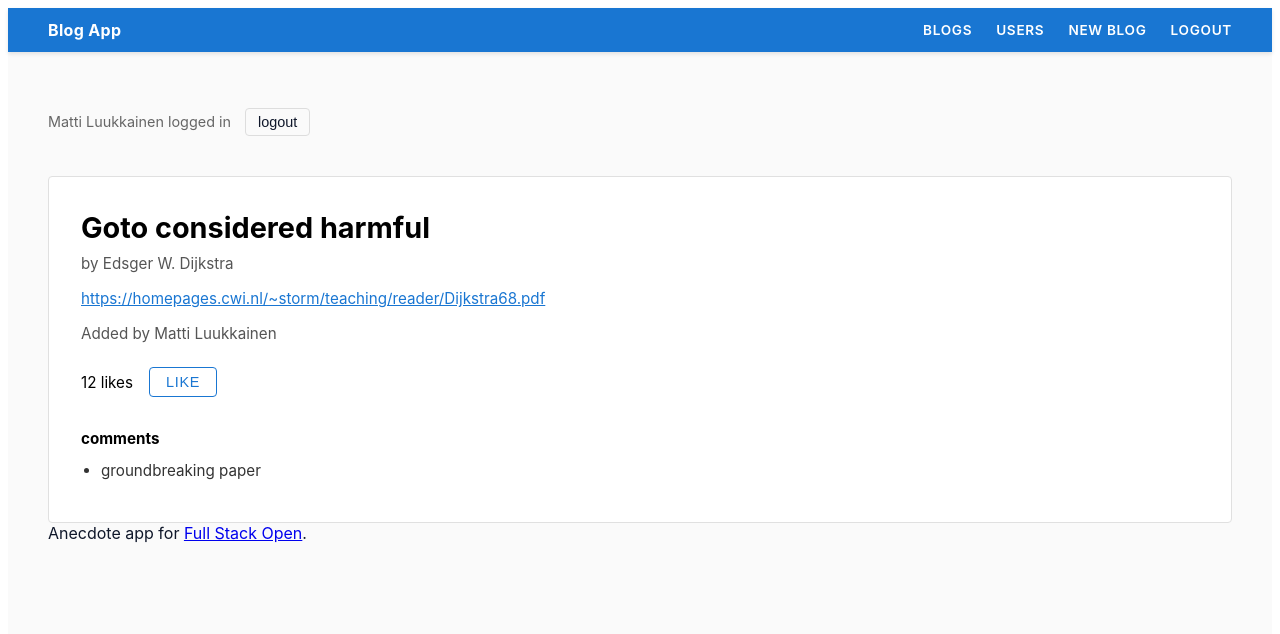
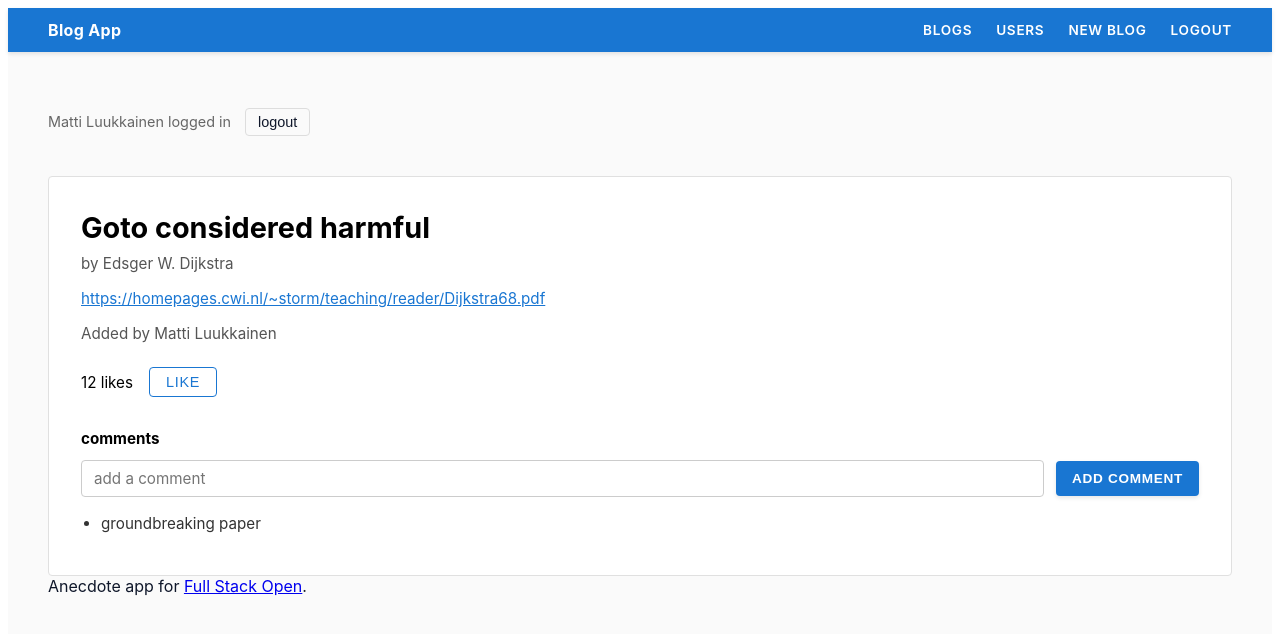
Before and after one commit to Henryabahenya/FullStackDevelopment, a React (Vite) app in the folder PART_7/routed-anecdotes/: page /blogs/5a28c4b9d4e2f301b2a3c4d5 in a window 1280 px wide. Shown: the top 634 px of the page. Built offline with nearby package versions, Linux system fonts and the light colour scheme.

Commit message:
feat: complete step 2 - implement comment submission form, integrate POST API, and fix createComment initialization

```diff
--- a/PART_7/routed-anecdotes/src/App.css
+++ b/PART_7/routed-anecdotes/src/App.css
@@ -248,3 +248,45 @@
   margin-bottom: 8px;
   line-height: 1.4;
 }
+
+.comment-form {
+  display: flex;
+  align-items: center;
+  gap: 12px;
+  margin-bottom: 16px;
+}
+
+.comment-input {
+  flex: 1;
+  border: 1px solid #ccc;
+  border-radius: 4px;
+  padding: 8px 12px;
+  font-size: 0.95rem;
+  font-family: inherit;
+}
+
+.comment-input:focus {
+  outline: none;
+  border-color: #1976d2;
+  box-shadow: 0 0 0 2px rgba(25, 118, 210, 0.1);
+}
+
+.comment-submit-button {
+  background: #1976d2;
+  border: none;
+  border-radius: 4px;
+  color: #ffffff;
+  padding: 10px 16px;
+  font-weight: 700;
+  font-size: 0.85rem;
+  text-transform: uppercase;
+  letter-spacing: 0.05em;
+  cursor: pointer;
+  box-shadow: 0px 2px 4px rgba(0, 0, 0, 0.1);
+  white-space: nowrap;
+}
+
+.comment-submit-button:hover {
+  background: #1565c0;
+  box-shadow: 0px 4px 8px rgba(0, 0, 0, 0.15);
+}
--- a/PART_7/routed-anecdotes/src/components/BlogDetail.jsx
+++ b/PART_7/routed-anecdotes/src/components/BlogDetail.jsx
@@ -1,9 +1,14 @@
+import { useState } from 'react'
 import { useParams } from 'react-router-dom'
 import { useQuery } from '@tanstack/react-query'
 import blogService from '../services/blogService'
 
 const BlogDetail = () => {
   const { id } = useParams()
+  const [commentText, setCommentText] = useState('')
+  const [comments, setComments] = useState([])
+  const [commentsLoaded, setCommentsLoaded] = useState(false)
+
   const {
     data: blogs = [],
     isLoading,
@@ -16,7 +21,26 @@ const BlogDetail = () => {
   const blog = blogs.find((b) => b.id === id)
   if (!blog) return <div>blog not found</div>
 
+  // Initialize comments from blog data once
+  if (!commentsLoaded && blog.comments) {
+    setComments(blog.comments)
+    setCommentsLoaded(true)
+  }
+
   const authorName = blog.user?.name || blog.user || 'Unknown'
+
+  const handleAddComment = async (e) => {
+    e.preventDefault()
+    if (!commentText.trim()) return
+
+    try {
+      await blogService.createComment(id, commentText)
+      setComments([...comments, commentText])
+      setCommentText('')
+    } catch (error) {
+      console.error('Failed to add comment:', error)
+    }
+  }
 
   return (
     <div className="blog-detail-card">
@@ -42,9 +66,21 @@ const BlogDetail = () => {
 
       <div className="blog-detail-comments">
         <h3 className="comments-heading">comments</h3>
+        <form className="comment-form" onSubmit={handleAddComment}>
+          <input
+            type="text"
+            className="comment-input"
+            placeholder="add a comment"
+            value={commentText}
+            onChange={(e) => setCommentText(e.target.value)}
+          />
+          <button type="submit" className="comment-submit-button">
+            ADD COMMENT
+          </button>
+        </form>
         <ul className="comments-list">
-          {blog.comments && blog.comments.length > 0 ? (
-            blog.comments.map((comment, index) => (
+          {comments && comments.length > 0 ? (
+            comments.map((comment, index) => (
               <li key={`${id}-comment-${index}`}>{comment}</li>
             ))
           ) : (
--- a/PART_7/routed-anecdotes/src/services/blogService.js
+++ b/PART_7/routed-anecdotes/src/services/blogService.js
@@ -85,4 +85,22 @@ const remove = async (id) => {
   return response.json()
 }
 
-export default { getAll, create, update, remove, setToken }
+const createComment = async (id, comment) => {
+  try {
+    const response = await fetch(`${baseUrl}/${id}/comments`, {
+      method: 'POST',
+      headers: getHeaders(),
+      body: JSON.stringify({ comment }),
+    })
+    if (!response.ok) {
+      throw new Error('Failed to add comment')
+    }
+    return response.json()
+  } catch (error) {
+    console.error('Comment submission error:', error)
+    // For mock data, just return success
+    return { success: true }
+  }
+}
+
+export default { getAll, create, update, remove, setToken, createComment }
```
